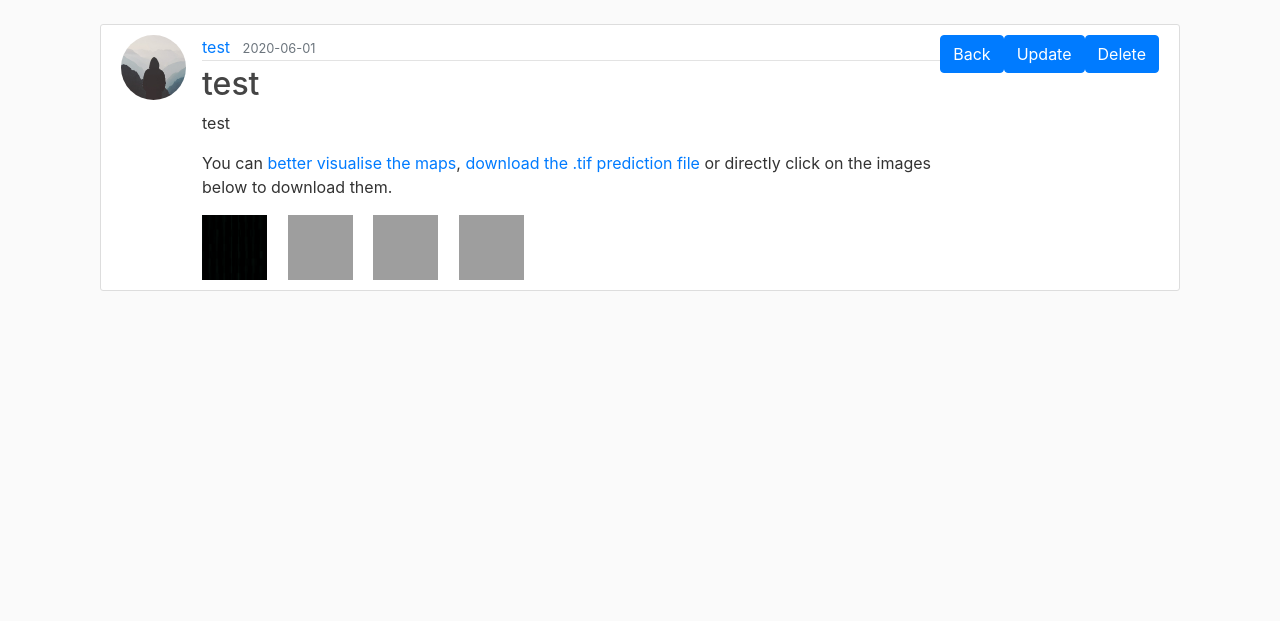
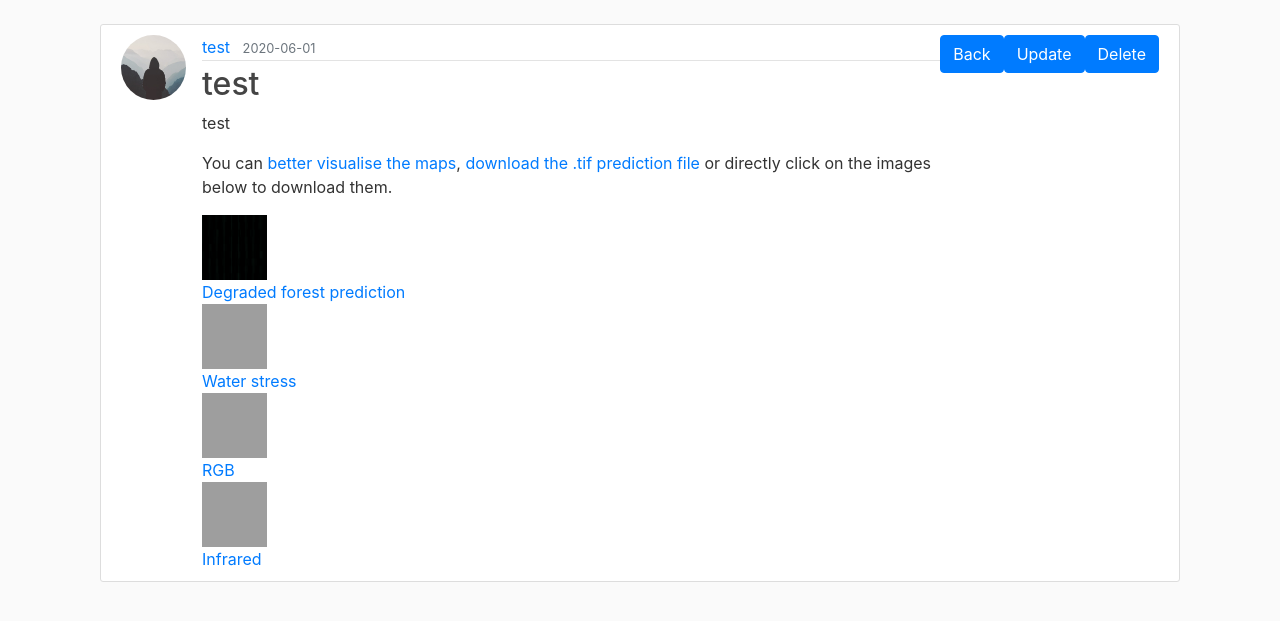
Before and after one commit to dataforgoodfr/batch7_forets_guinee, a Flask app: page /post/1 in a window 1280 px wide. Shown: the part 56-677 px from the top of the page. Run offline with Flask 2, Linux system fonts and the light colour scheme; a user stored in the database is signed in; data comes from the database, SQL or seed files in the repository; some libraries are stand-ins or nearby versions; grey boxes are pictures that could not be loaded.

Commit message:
end of minor fixes

```diff
--- a/flask_app/flask_server/routes.py
+++ b/flask_app/flask_server/routes.py
@@ -1,4 +1,5 @@
 import os
+import secrets
 from PIL import Image
 from flask_server import app, db, bcrypt
 from flask import render_template, url_for, flash, redirect, request, abort
@@ -14,7 +15,7 @@ from pyrsgis import raster
 def home():
     if current_user.is_authenticated:
         #posts = Post.query.filter(Post.user_id == current_user.id).all()
-        posts = Post.query.all()
+        posts = Post.query.order_by(db.desc('id')).all()
         return render_template('home.html', posts=posts)
     else:
         return render_template('home.html')
--- a/flask_app/flask_server/templates/layout.html
+++ b/flask_app/flask_server/templates/layout.html
@@ -9,11 +9,11 @@
     <link rel="stylesheet" type ="text/css" href="{{ url_for('static', filename= 'main.css')}}">
         {% if title %}
         <title>
-                Guinea_app - {{title}}
+                Detection of forest deforestation - {{title}}
         </title>
         {% else %}
         <title>
-                Guine_app
+                Detection of forest deforestation
         </title>
         {% endif %}
     </head>
--- a/flask_app/flask_server/templates/post.html
+++ b/flask_app/flask_server/templates/post.html
@@ -14,15 +14,19 @@
         <p class="article-content">You can <a href="/viz/{{post.id}}">better visualise the maps</a>, <a href="{{url_for ('static', filename= 'post_picture/' + post.tiff)}}" download="prediction_mask_image.tif">download the .tif prediction file</a> or directly click on the images below to download them.</p>
         <a href="{{url_for ('static', filename= 'post_picture/' + post.mask)}}" download="prediction_mask">
             <img class = "article-img" src="{{url_for ('static', filename= 'post_picture/' + post.mask)}}">
+            <div> Degraded forest prediction </div>
         </a>
         <a href="{{url_for ('static', filename= 'post_picture/' + post.msi)}}" download="input_msi">
             <img class = "article-img" src="{{url_for ('static', filename= 'post_picture/' + post.msi)}}">
+            <div> Water stress </div>
         </a>
         <a href="{{url_for ('static', filename= 'post_picture/' + post.rgb)}}" download="input_rgb">
             <img class = "article-img" src="{{url_for ('static', filename= 'post_picture/' + post.rgb)}}">
+            <div> RGB </div>
         </a>
         <a href="{{url_for ('static', filename= 'post_picture/' + post.infra)}}" download="input_infra">
             <img class = "article-img" src="{{url_for ('static', filename= 'post_picture/' + post.infra)}}">
+            <div> Infrared </div>
         </a>
 
         {% endif %}
--- a/flask_app/flask_server/templates/viz.html
+++ b/flask_app/flask_server/templates/viz.html
@@ -39,14 +39,14 @@ window.onload = function() {
       <div style="width:110px;"> Main image </div>
       <a href="/viz/{{post.id}}/img/{{img+8}}/zoom/{{zoom}}/img/{{zoom_id}}" style="width:100px;height:50px;" class="{{infra_style}} m-0 list-group-item list-group-item-action">Infrared</a>
       <a href="/viz/{{post.id}}/img/{{img+mask}}/zoom/{{zoom}}/img/{{zoom_id}}" style="width:100px;height:50px;" class="{{mask_style}} m-0 list-group-item list-group-item-action">Predicted</a>
-      <a href="/viz/{{post.id}}/img/{{img+msi}}/zoom/{{zoom}}/img/{{zoom_id}}" style="width:100px;height:70px;" class="{{msi_style}} m-0 list-group-item list-group-item-action">Hydric stress</a>
+      <a href="/viz/{{post.id}}/img/{{img+msi}}/zoom/{{zoom}}/img/{{zoom_id}}" style="width:100px;height:70px;" class="{{msi_style}} m-0 list-group-item list-group-item-action">Water stress</a>
       <a href="/viz/{{post.id}}/img/{{img+rgb}}/zoom/{{zoom}}/img/{{zoom_id}}" style="width:100px;height:50px;" class="{{rgb_style}} m-0 list-group-item list-group-item-action">RGB</a>
       <br/>
       <br/>
       <div style="width:110px;"> Zoom image </div>
       <a href="/viz/{{post.id}}/img/{{img}}/zoom/{{zoom}}/img/{{zoom_id+8}}" style="width:100px;height:50px;" class="{{zoom_infra_style}} m-0 list-group-item list-group-item-action">Infrared</a>
       <a href="/viz/{{post.id}}/img/{{img}}/zoom/{{zoom}}/img/{{zoom_id+zoom_mask}}" style="width:100px;height:50px;" class="{{zoom_mask_style}} m-0 list-group-item list-group-item-action">Predicted</a>
-      <a href="/viz/{{post.id}}/img/{{img}}/zoom/{{zoom}}/img/{{zoom_id+zoom_msi}}" style="width:100px;height:70px;" class="{{zoom_msi_style}} m-0 list-group-item list-group-item-action">Hydric stress</a>
+      <a href="/viz/{{post.id}}/img/{{img}}/zoom/{{zoom}}/img/{{zoom_id+zoom_msi}}" style="width:100px;height:70px;" class="{{zoom_msi_style}} m-0 list-group-item list-group-item-action">Water stress</a>
       <a href="/viz/{{post.id}}/img/{{img}}/zoom/{{zoom}}/img/{{zoom_id+zoom_rgb}}" style="width:100px;height:50px;" class="{{zoom_rgb_style}} m-0 list-group-item list-group-item-action">RGB</a>
       <br/>
       <br/>
```
